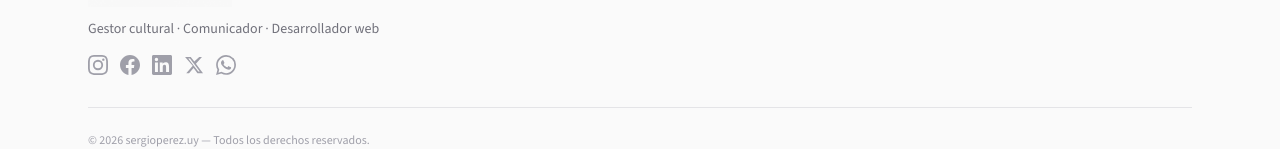
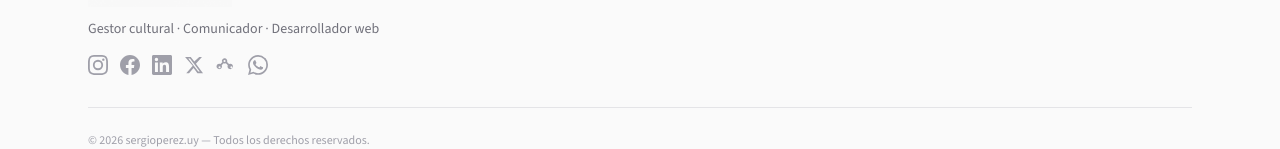
Before and after one commit to nuevositio/sergio-perez-website2, a Next.js app: page / in a window 1280 px wide. Shown: the part 1137-1286 px from the top of the page. Built offline with nearby package versions, Linux system fonts and the light colour scheme; no server answers; the database is empty.

Commit message:
Agregar perfil de Mesh al footer

```diff
--- a/src/components/layout/public-footer.tsx
+++ b/src/components/layout/public-footer.tsx
@@ -47,6 +47,15 @@ const social = [
     icon: (
       <svg viewBox="0 0 24 24" className="h-5 w-5 fill-current" aria-hidden="true">
         <path d="M18.244 2.25h3.308l-7.227 8.26 8.502 11.24H16.17l-4.714-6.231-5.401 6.231H2.746l7.73-8.835L1.254 2.25H8.08l4.259 5.631zm-1.161 17.52h1.833L7.084 4.126H5.117z" />
+      </svg>
+    ),
+  },
+  {
+    href: "https://themesh.art/perfil/spgestioncultural/",
+    label: "Mesh",
+    icon: (
+      <svg viewBox="0 0 24 24" className="h-5 w-5 fill-current" aria-hidden="true">
+        <path d="M7 7.25a3.25 3.25 0 116.257 1.221l2.368 2.368a3.25 3.25 0 11-1.414 1.414l-2.368-2.368a3.237 3.237 0 01-2.686 0l-2.368 2.368a3.25 3.25 0 11-1.414-1.414l2.368-2.368A3.236 3.236 0 017 7.25zm3.25-1.25a1.25 1.25 0 100 2.5 1.25 1.25 0 000-2.5zM4.25 13.5a1.25 1.25 0 100 2.5 1.25 1.25 0 000-2.5zm15.5 1.25a1.25 1.25 0 10-2.5 0 1.25 1.25 0 002.5 0z" />
       </svg>
     ),
   },
--- a/src/components/seo/json-ld.tsx
+++ b/src/components/seo/json-ld.tsx
@@ -25,6 +25,7 @@ export function PersonJsonLd() {
       "https://www.instagram.com/sergioperez.uy",
       "https://www.facebook.com/sergioperez.uy",
       "https://www.linkedin.com/in/sergioperezuy",
+      "https://themesh.art/perfil/spgestioncultural/",
     ],
     knowsAbout: [
       "Gestión Cultural",
```
